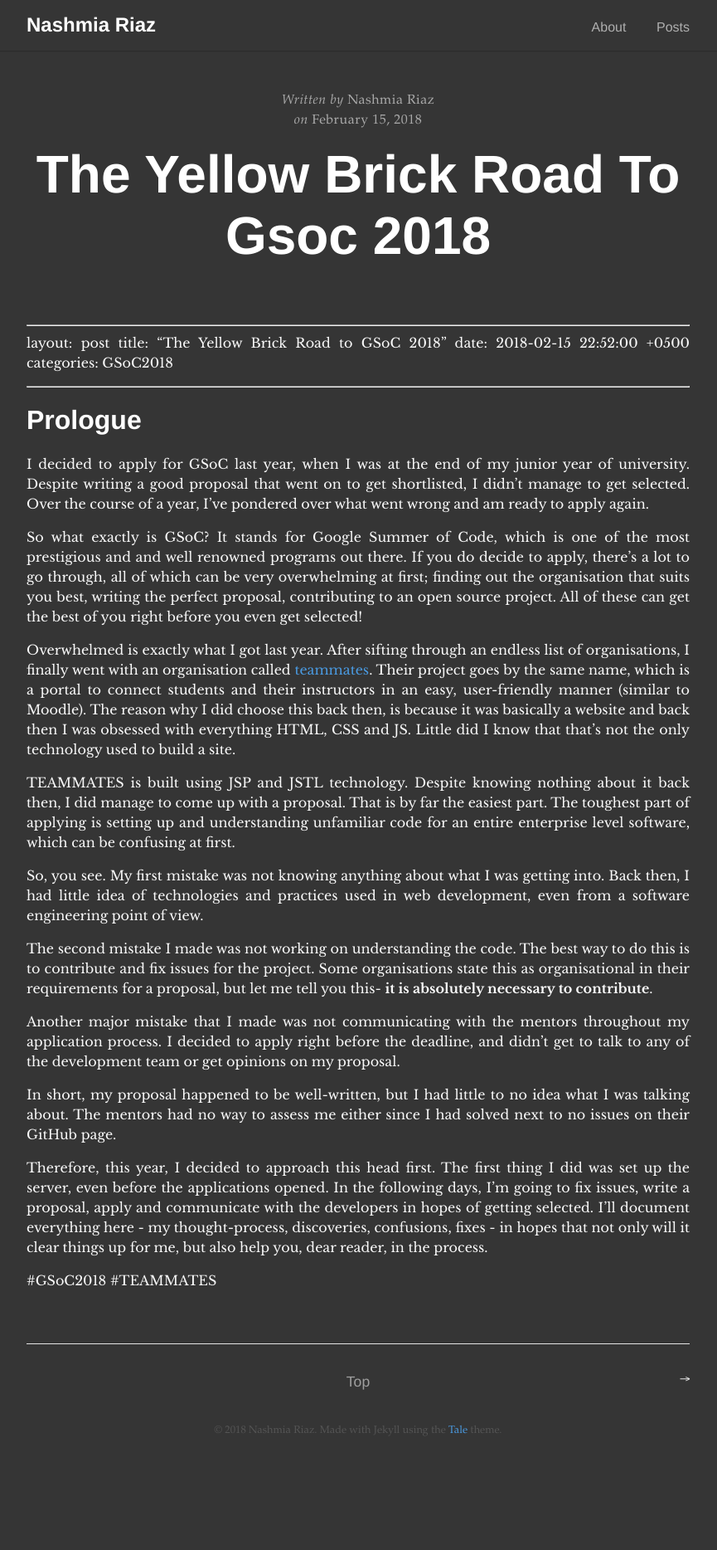
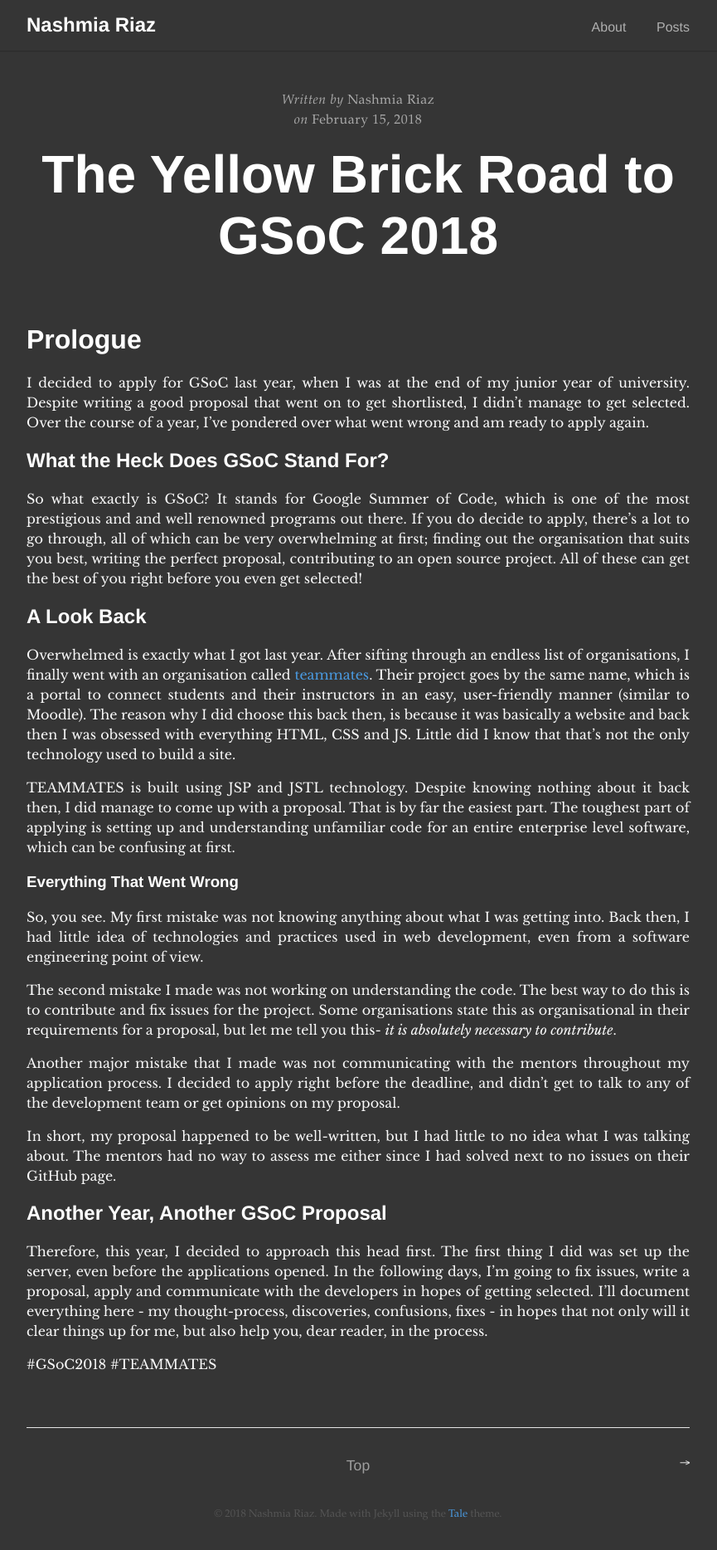
Before and after one commit to nashmia-riaz/Blog, a Jekyll site: the page built from _posts/2018-02-15-the-yellow-brick-road-to-gsoc-2018.markdown, in a window 1280 px wide. Shown: the whole page at 83% size, without its empty margins (208-1073 px from the left). Built offline with Jekyll 4.4.1, drawn with Linux system fonts in a browser that asks for light colours; our own code applies the rules of GitHub Pages for plain Markdown files; before the commit the page ends 1767 px from its top, so only the background shows below that.

Commit message:
Formatted the post

```diff
--- a/_posts/2018-02-15-the-yellow-brick-road-to-gsoc-2018.markdown
+++ b/_posts/2018-02-15-the-yellow-brick-road-to-gsoc-2018.markdown
@@ -1,27 +1,31 @@
-- - - -
+---
 layout: post
 title: "The Yellow Brick Road to GSoC 2018"
 date: 2018-02-15 22:52:00 +0500
 categories: GSoC2018
-- - - -
+---
 
 # Prologue
 I decided to apply for GSoC last year, when I was at the end of my junior year of university. Despite writing a good proposal that went on to get shortlisted, I didn't manage to get selected. Over the course of a  year, I've pondered over what went wrong and am ready to apply again.
 
+## What the Heck Does GSoC Stand For?
 So what exactly is GSoC? It stands for Google Summer of Code, which is one of the most prestigious and and well renowned programs out there. If you do decide to apply, there's a lot to go through, all of which can be very overwhelming at first; finding out the organisation that suits you best, writing the perfect proposal, contributing to an open source project. All of these can get the best of you right before you even get selected!
 
+## A Look Back
 Overwhelmed is exactly what I got last year. After sifting through an endless list of organisations, I finally went with an organisation called [teammates](https://github.com/TEAMMATES/teammates). Their project goes by the same name, which is a portal to connect students and their instructors in an easy, user-friendly manner (similar to Moodle). The reason why I did choose this back then, is because it was basically a website and back then I was obsessed with everything HTML, CSS and JS. Little did I know that that's not the only technology used to build a site.
 
 TEAMMATES is built using JSP and JSTL technology. Despite knowing nothing about it back then, I did manage to come up with a proposal. That is by far the easiest part. The toughest part of applying is setting up and understanding unfamiliar code for an entire enterprise level software, which can be confusing at first.
 
+### Everything That Went Wrong
 So, you see. My first mistake was not knowing anything about what I was getting into. Back then, I had little idea of technologies and practices used in web development, even from a software engineering point of view.
 
-The second mistake I made was not working on understanding the code. The best way to do this is to contribute and fix issues for the project. Some organisations state this as organisational in their requirements for a proposal, but let me tell you this- **it is absolutely necessary to contribute**.
+The second mistake I made was not working on understanding the code. The best way to do this is to contribute and fix issues for the project. Some organisations state this as organisational in their requirements for a proposal, but let me tell you this- *it is absolutely necessary to contribute*.
 
 Another major mistake that I made was not communicating with the mentors throughout my application process. I decided to apply right before the deadline, and didn't get to talk to any of the development team or get opinions on my proposal.
 
 In short, my proposal happened to be well-written, but I had little to no idea what I was talking about. The mentors had no way to assess me either since I had solved next to no issues on their GitHub page.
 
+## Another Year, Another GSoC Proposal
 Therefore, this year, I decided to approach this head first. The first thing I did was set up the server, even before the applications opened. In the following days, I'm going to fix issues, write a proposal, apply and communicate with the developers in hopes of getting selected. I'll document everything here - my thought-process, discoveries, confusions, fixes - in hopes that not only will it clear things up for me, but also help you, dear reader, in the process.
 
 #GSoC2018 #TEAMMATES
```
